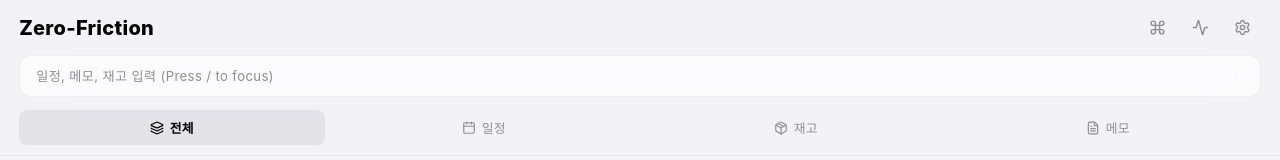
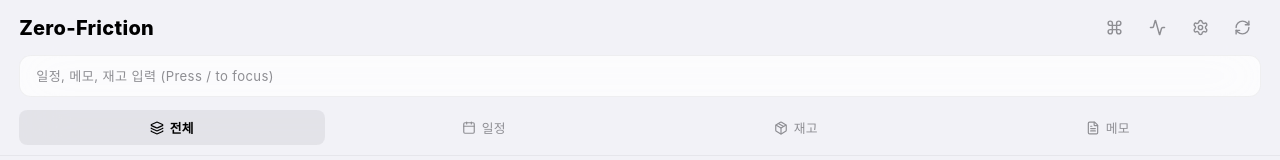
Before and after one commit to screening25/ZeroFriction, a Next.js app: page / in a window 1280 px wide. Shown: the top 160 px of the page. Built offline with nearby package versions, Linux system fonts and the light colour scheme; a web font is replaced by a local one.

Commit message:
feat: OS 배너 알림 + 앱 업데이트 버튼 추가

```diff
--- a/src/app/globals.css
+++ b/src/app/globals.css
@@ -1863,6 +1863,11 @@
   }
 }
 
+@keyframes spin {
+  from { transform: rotate(0deg); }
+  to { transform: rotate(360deg); }
+}
+
 @keyframes bell-ring {
   0%, 100% { transform: rotate(0); }
   10%, 30%, 50%, 70%, 90% { transform: rotate(15deg); }
--- a/src/frontend/components/ClientLayout.tsx
+++ b/src/frontend/components/ClientLayout.tsx
@@ -3,7 +3,7 @@
 import React, { useEffect, useState } from 'react';
 import { usePathname } from 'next/navigation';
 import { AnimatePresence, motion } from 'framer-motion';
-import { Sun, Moon, Calendar, Package, Layers, Activity, Settings, Command, FileText, X, Bell, Clock, Check } from 'lucide-react';
+import { Sun, Moon, Calendar, Package, Layers, Activity, Settings, Command, FileText, X, Bell, Clock, Check, RefreshCw } from 'lucide-react';
 import { useApp } from '@/frontend/context/AppContext';
 import CommandPalette from '@/frontend/components/CommandPalette';
 
@@ -105,6 +105,10 @@
           console.error("Failed to load Electron ipcRenderer:", e);
         }
       }
+      // OS 알림 권한 요청 (앱 첫 실행 시)
+      if ('Notification' in window && Notification.permission === 'default') {
+        Notification.requestPermission();
+      }
     }
   }, []);
 
@@ -167,6 +171,30 @@
       };
     }
   }, [mounted, executeNlpCommand]);
+
+  // activeNotification 발생 시 OS 배너 알림 발사
+  useEffect(() => {
+    if (!activeNotification) return;
+    if (typeof window === 'undefined' || !('Notification' in window)) return;
+    if (Notification.permission !== 'granted') return;
+    const n = new Notification(activeNotification.title || '일정 알림', {
+      body: `${activeNotification.body}  ${activeNotification.date} ${activeNotification.time}`,
+      icon: '/icon-192x192.png',
+      badge: '/icon-192x192.png',
+    });
+    // 배너 클릭 시 앱 포커스
+    n.onclick = () => {
+      window.focus();
+      n.close();
+    };
+  }, [activeNotification]);
+
+  // 앱 업데이트 (강제 새로고침)
+  const [isUpdating, setIsUpdating] = useState(false);
+  const handleUpdate = () => {
+    setIsUpdating(true);
+    window.location.reload();
+  };
 
   // 커맨드 팔레트(⌘K) 열림 상태
   const [isPaletteOpen, setIsPaletteOpen] = useState(false);
@@ -246,6 +274,14 @@
             </button>
             <button className={`theme-toggle ${activeTab === 'settings' ? 'active' : ''}`} onClick={() => setActiveTab(activeTab === 'settings' ? 'all' : 'settings')} title="환경설정 (⌘,)">
               <Settings size={17} />
+            </button>
+            <button
+              className="theme-toggle"
+              onClick={handleUpdate}
+              title="앱 업데이트"
+              style={{ opacity: isUpdating ? 0.5 : 1 }}
+            >
+              <RefreshCw size={17} style={{ animation: isUpdating ? 'spin 1s linear infinite' : 'none' }} />
             </button>
           </div>
         </div>
```
